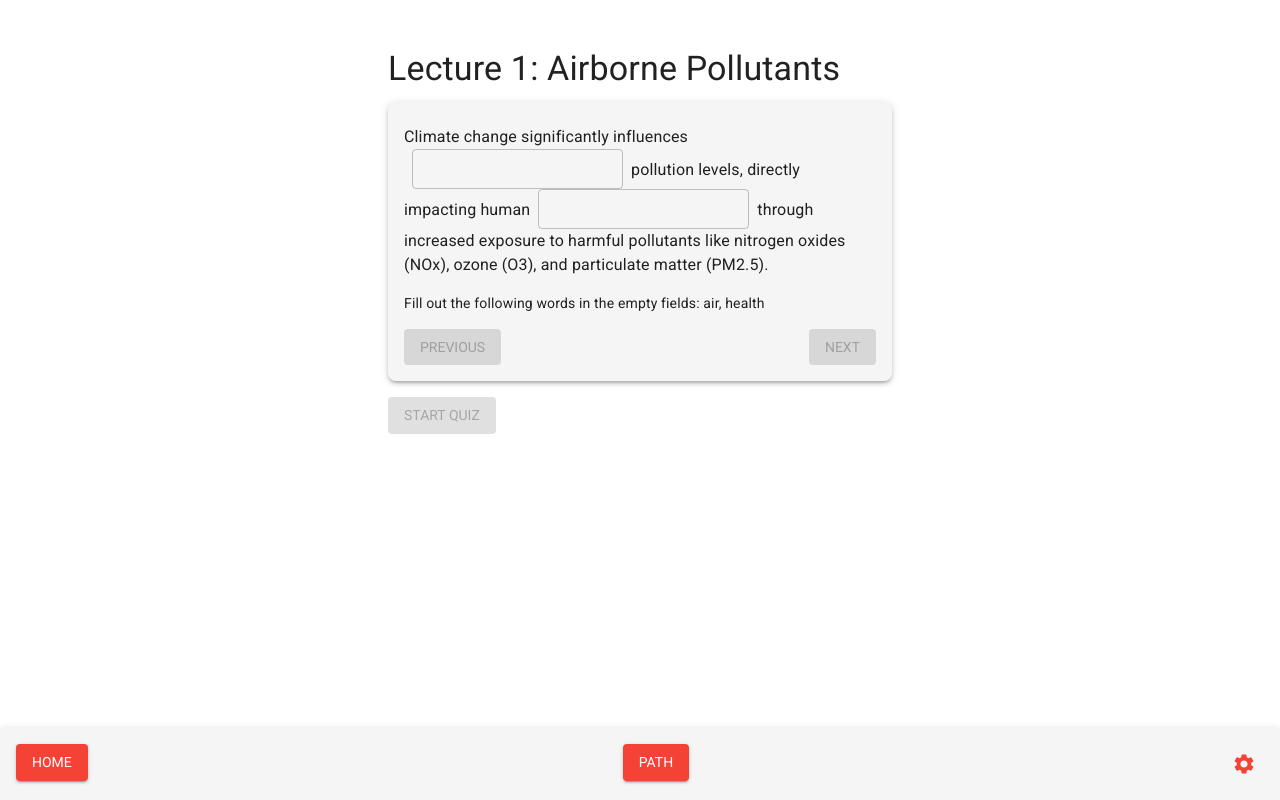
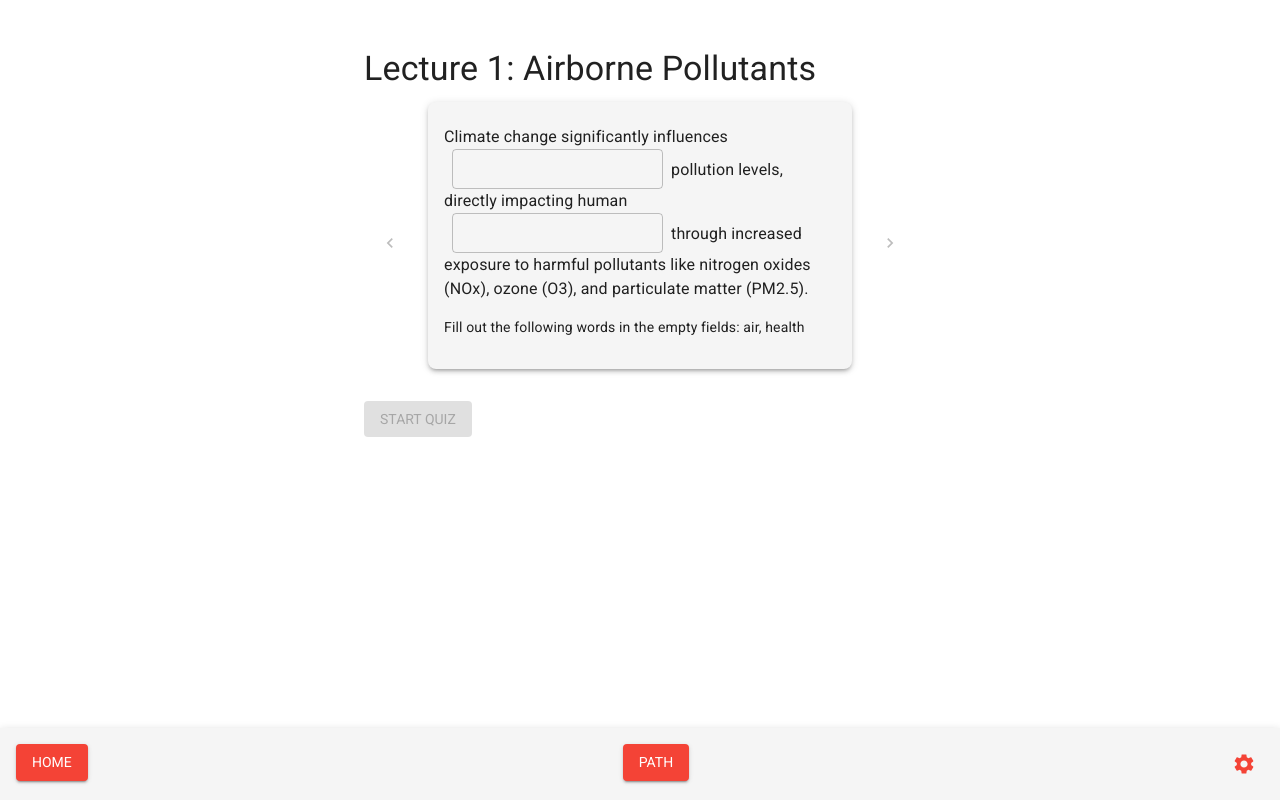
Before and after one commit to sky-ash/heatpath, a React (Vite) app: page /heatpath/lecture/1 in a window 1280 px wide. Built offline with nearby package versions, Linux system fonts and the light colour scheme.

Commit message:
design and layout edits

```diff
--- a/src/App.jsx
+++ b/src/App.jsx
@@ -24,7 +24,7 @@ export default function App() {
     <ThemeProvider theme={darkMode ? darkTheme : lightTheme}>
       <CssBaseline />
       <Router basename="/heatpath">
-        <Container maxWidth="sm" style={{ marginTop: '2rem', paddingBottom: '4rem' }}>
+        <Container maxWidth="md" style={{ marginTop: '2rem', paddingBottom: '4rem' }}>
           <Routes>
             <Route path="/" element={<Start />} />
             <Route path="/path" element={<Path />} />
--- a/src/components/Card.jsx
+++ b/src/components/Card.jsx
@@ -4,6 +4,7 @@ import React, { useState, useEffect } from 'react';
 import { Box, Typography, TextField, Button } from '@mui/material';
 import CheckCircleIcon from '@mui/icons-material/CheckCircle';
 import CancelIcon from '@mui/icons-material/Cancel';
+import { ChevronLeft, ChevronRight } from '@mui/icons-material';
 
 export default function Card({ card, nextCard, prevCard, onCardCompletion, currentCardIndex, unlockedCards, totalCards }) {
 
@@ -49,6 +50,14 @@ export default function Card({ card, nextCard, prevCard, onCardCompletion, curre
   const allCorrect = correctness.every(c => c === true);
 
   return (
+    <Box display="flex" justifyContent="space-between" alignItems="center">
+      <Button
+        color="secondary"
+        onClick={prevCard}
+        disabled={currentCardIndex === 0 && !unlockedCards.includes(totalCards - 1)}
+        startIcon={<ChevronLeft />}>
+      </Button>
+
     <Box className="card" p={2} boxShadow={3} borderRadius={2} bgcolor="background.paper">
       <Typography variant="h6" gutterBottom>
         {card.title}
@@ -85,19 +94,13 @@ export default function Card({ card, nextCard, prevCard, onCardCompletion, curre
         Fill out the following words in the empty fields: {card.words.join(', ')}
       </Typography>
 
-      <Box mt={2} display="flex" justifyContent="space-between">
-        <Button
-          variant="contained"
-          color="secondary"
-          onClick={prevCard}
-          disabled={currentCardIndex === 0 && !unlockedCards.includes(totalCards - 1)}
-        >
-          Previous
-        </Button>
-        <Button variant="contained" color="primary" onClick={nextCard} disabled={!allCorrect}>
-          Next
-        </Button>
-      </Box>
+    </Box>
+
+      <Button color="primary"
+              onClick={nextCard}
+              disabled={!allCorrect}
+              endIcon={<ChevronRight />}>
+      </Button>
     </Box>
   );
 }
--- a/src/components/Quiz.jsx
+++ b/src/components/Quiz.jsx
@@ -4,7 +4,8 @@ import { Typography, Button, Box, Radio, RadioGroup, FormControlLabel, FormContr
 import CheckCircleIcon from '@mui/icons-material/CheckCircle';
 import CancelIcon from '@mui/icons-material/Cancel';
 import { useNavigate } from 'react-router-dom';
-import { ReplayIcon, TurnLeft } from '@mui/icons-material';
+import { Replay, TurnLeft } from '@mui/icons-material';
+import { right, bottom, left, top, position, display } from '@mui/system';
 
 export default function Quiz({ quiz, lectureId, handleReviewCards }) {
   const [selectedAnswers, setSelectedAnswers] = useState(Array(quiz.length).fill(null));
@@ -56,7 +57,7 @@ export default function Quiz({ quiz, lectureId, handleReviewCards }) {
   };
 
   return (
-    <Box className="container">
+    <Box>
       {!showResult ? (
       <>
         <Typography variant="h6" gutterBottom>
@@ -64,6 +65,7 @@ export default function Quiz({ quiz, lectureId, handleReviewCards }) {
           {quiz[currentQuestion].question}
 
         </Typography>
+
         <FormControl component="fieldset">
         <RadioGroup value={selectedAnswers[currentQuestion] || ''} onChange={handleAnswerSelect}>
 
@@ -78,8 +80,11 @@ export default function Quiz({ quiz, lectureId, handleReviewCards }) {
 
         </RadioGroup>
         </FormControl>
-        <Box mt={2}>
-        <Button variant="contained" color="primary" onClick={handleNextQuestion}>
+
+        <Box>
+        <Button variant="contained"
+                color="primary"
+                onClick={handleNextQuestion}>
 
           {currentQuestion < quiz.length - 1 ? 'Next' : 'Submit Quiz'}
 
@@ -102,13 +107,13 @@ export default function Quiz({ quiz, lectureId, handleReviewCards }) {
         </Typography>
         )}
 
-        <Box mt={2}>
+        <Box mt={2} className="card" p={2} boxShadow={3} borderRadius={2} bgcolor="background.paper">
           {quiz.map((q, index) => (
 
             <Box key={index}
                  display="flex"
                  alignItems="center"
-                 style={{marginBottom: '1rem' }}>
+                 sx={{marginBottom: '1rem', marginTop: '1rem' }}>
 
             {selectedAnswers[index] === q.correctAnswer ? (
               <CheckCircleIcon style={{ color: 'green', marginLeft: '1rem', marginRight: '1.5rem' }} />
@@ -135,10 +140,11 @@ export default function Quiz({ quiz, lectureId, handleReviewCards }) {
         <Button variant="contained"
                 color="primary"
                 onClick={handleReviewCards}
-                endIcon={<ReplayIcon />}>
+                endIcon={<Replay />}>
           Review Cards
         </Button>
         )}
+
       </Box>
     )}
   </Box>
--- a/src/pages/Lecture.jsx
+++ b/src/pages/Lecture.jsx
@@ -82,7 +82,7 @@ export default function Lecture() {
 
   // Render the Lecture-Page
   return (
-    <Container maxWidth="sm" className="container">
+    <Container maxWidth="sm" minHeight="700px" className="container">
       <Typography variant="h4" gutterBottom>
         {lecture.title}
       </Typography>
@@ -103,8 +103,7 @@ export default function Lecture() {
               variant="contained"
               color="primary"
               onClick={handleStartQuiz}
-              disabled={!allCorrect}
-            >
+              disabled={!allCorrect}>
               Start Quiz
             </Button>
           </Box>
```
Also changed, not shown: src/styles/global.css (+7 -0 lines).
